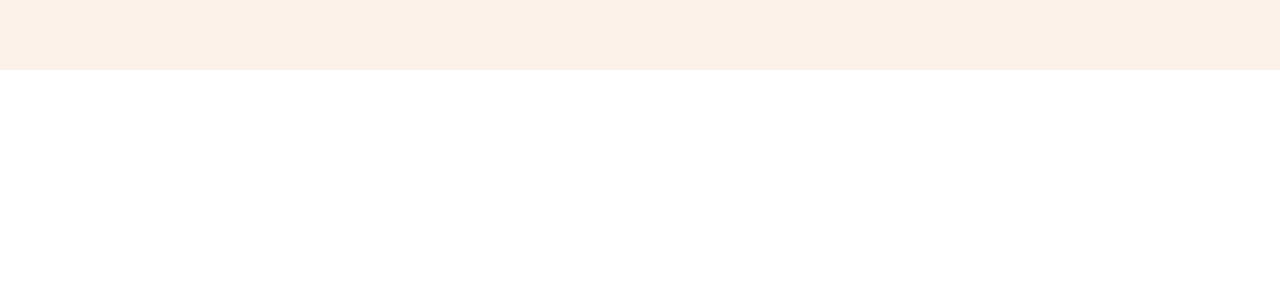
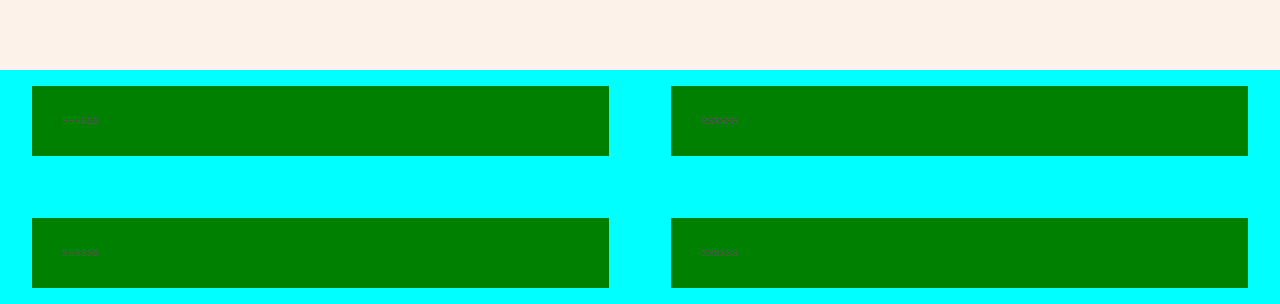
Before and after one commit to AhmedHafez1/RemooFoods, a plain HTML site: page index.html in a window 1280 px wide. Shown: the part 604-908 px from the top of the page. Before the commit the page ends 800 px from the top, so only its background shows below. Drawn offline with Linux system fonts and the light colour scheme.

Commit message:
Setting Up a Reusable Grid

```diff
--- a/css/style.css
+++ b/css/style.css
@@ -77,6 +77,30 @@ html {
 }
 
 /* GENERAL */
+.container {
+  max-width: rem;
+  margin: 0 auto;
+  padding: 1.6rem 3.2rem;
+  background-color: aqua;
+}
+
+.grid {
+  display: grid;
+  gap: 6.2rem;
+}
+
+.grid--col-2 {
+  grid-template-columns: repeat(2, 1fr);
+}
+
+.grid--col-3 {
+  grid-template-columns: repeat(3, 1fr);
+}
+
+.grid--col-4 {
+  grid-template-columns: repeat(4, 1fr);
+}
+
 .heading-primary {
   font-size: 5.2rem;
   color: #333;
@@ -216,3 +240,8 @@ html {
 .hero-img {
   width: 100%;
 }
+
+.container div {
+  background-color: green;
+  padding: 3rem;
+}
--- a/index.html
+++ b/index.html
@@ -69,6 +69,14 @@
           </div>
         </div>
       </section>
+      <section class="section-how">
+        <div class="container grid grid--col-2">
+          <div>SSSSSS</div>
+          <div>SSSSSS</div>
+          <div>SSSSSS</div>
+          <div>SSSSSS</div>
+        </div>
+      </section>
     </main>
   </body>
 </html>
```
